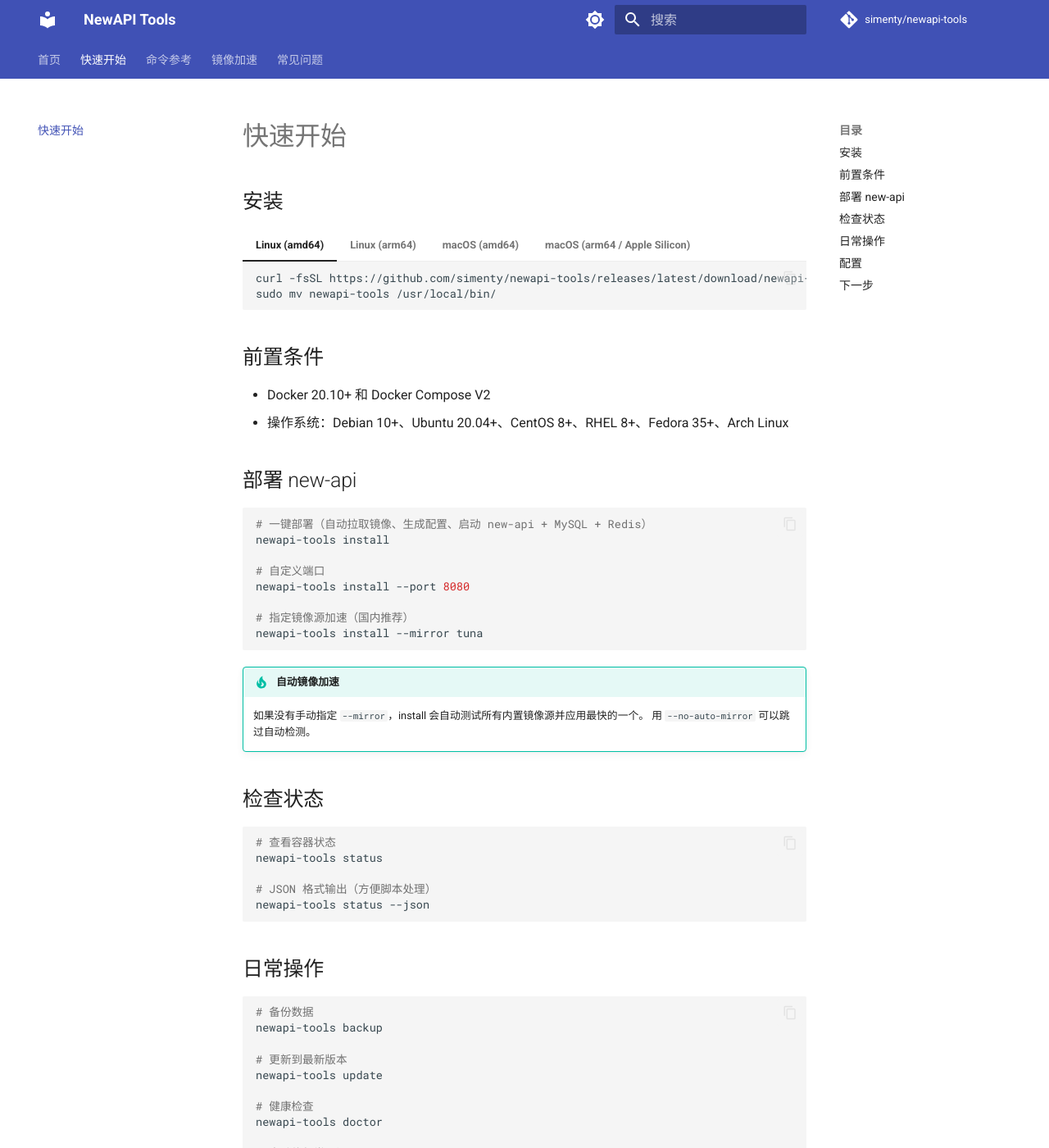
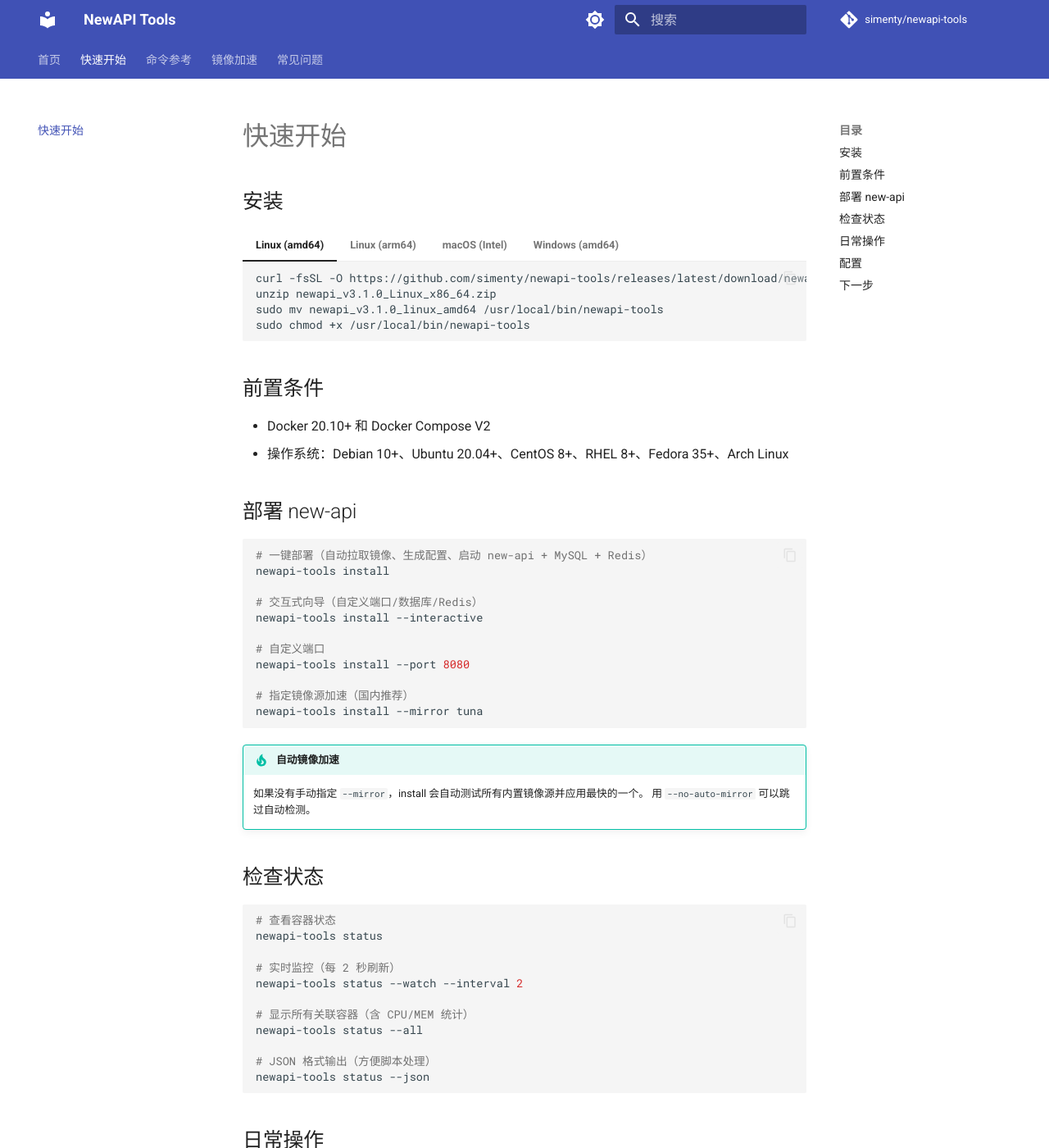
Before and after one commit to simenty/newapi-tools, an MkDocs documentation site: the page built from docs/guide/getting-started.md, in a window 1280 px wide and 1400 px high. Shown: the whole window at 82% size. Built offline with MkDocs 1.6.1 and Material for MkDocs 9.7.7, drawn with Linux system fonts in a browser that asks for light colours; comment, search, counter and statistics services are not loaded.

Commit message:
docs: update for V3.1 - new features, install guide, download links

````diff
--- a/docs/guide/getting-started.md
+++ b/docs/guide/getting-started.md
@@ -5,30 +5,33 @@
 === "Linux (amd64)"
 
     ```bash
-    curl -fsSL https://github.com/simenty/newapi-tools/releases/latest/download/newapi-tools_linux_amd64.tar.gz | tar xz
-    sudo mv newapi-tools /usr/local/bin/
+    curl -fsSL -O https://github.com/simenty/newapi-tools/releases/latest/download/newapi_v3.1.0_Linux_x86_64.zip
+    unzip newapi_v3.1.0_Linux_x86_64.zip
+    sudo mv newapi_v3.1.0_linux_amd64 /usr/local/bin/newapi-tools
+    sudo chmod +x /usr/local/bin/newapi-tools
     ```
 
 === "Linux (arm64)"
 
     ```bash
-    curl -fsSL https://github.com/simenty/newapi-tools/releases/latest/download/newapi-tools_linux_arm64.tar.gz | tar xz
-    sudo mv newapi-tools /usr/local/bin/
+    curl -fsSL -O https://github.com/simenty/newapi-tools/releases/latest/download/newapi_v3.1.0_Linux_arm64.zip
+    unzip newapi_v3.1.0_Linux_arm64.zip
+    sudo mv newapi_v3.1.0_linux_arm64 /usr/local/bin/newapi-tools
+    sudo chmod +x /usr/local/bin/newapi-tools
     ```
 
-=== "macOS (amd64)"
+=== "macOS (Intel)"
 
     ```bash
-    curl -fsSL https://github.com/simenty/newapi-tools/releases/latest/download/newapi-tools_darwin_amd64.tar.gz | tar xz
-    sudo mv newapi-tools /usr/local/bin/
+    curl -fsSL -O https://github.com/simenty/newapi-tools/releases/latest/download/newapi_v3.1.0_Darwin_x86_64.zip
+    unzip newapi_v3.1.0_Darwin_x86_64.zip
+    sudo mv newapi_v3.1.0_darwin_amd64 /usr/local/bin/newapi-tools
+    sudo chmod +x /usr/local/bin/newapi-tools
     ```
 
-=== "macOS (arm64 / Apple Silicon)"
+=== "Windows (amd64)"
 
-    ```bash
-    curl -fsSL https://github.com/simenty/newapi-tools/releases/latest/download/newapi-tools_darwin_arm64.tar.gz | tar xz
-    sudo mv newapi-tools /usr/local/bin/
-    ```
+    从 [GitHub Releases](https://github.com/simenty/newapi-tools/releases/latest) 下载 `newapi_v3.1.0_Windows_x86_64.zip`，解压后将 `newapi_v3.1.0_windows_amd64.exe` 重命名为 `newapi-tools.exe` 并加入 PATH。
 
 ## 前置条件
 
@@ -40,6 +43,9 @@
 ```bash
 # 一键部署（自动拉取镜像、生成配置、启动 new-api + MySQL + Redis）
 newapi-tools install
+
+# 交互式向导（自定义端口/数据库/Redis）
+newapi-tools install --interactive
 
 # 自定义端口
 newapi-tools install --port 8080
@@ -57,6 +63,12 @@
 ```bash
 # 查看容器状态
 newapi-tools status
+
+# 实时监控（每 2 秒刷新）
+newapi-tools status --watch --interval 2
+
+# 显示所有关联容器（含 CPU/MEM 统计）
+newapi-tools status --all
 
 # JSON 格式输出（方便脚本处理）
 newapi-tools status --json
````
